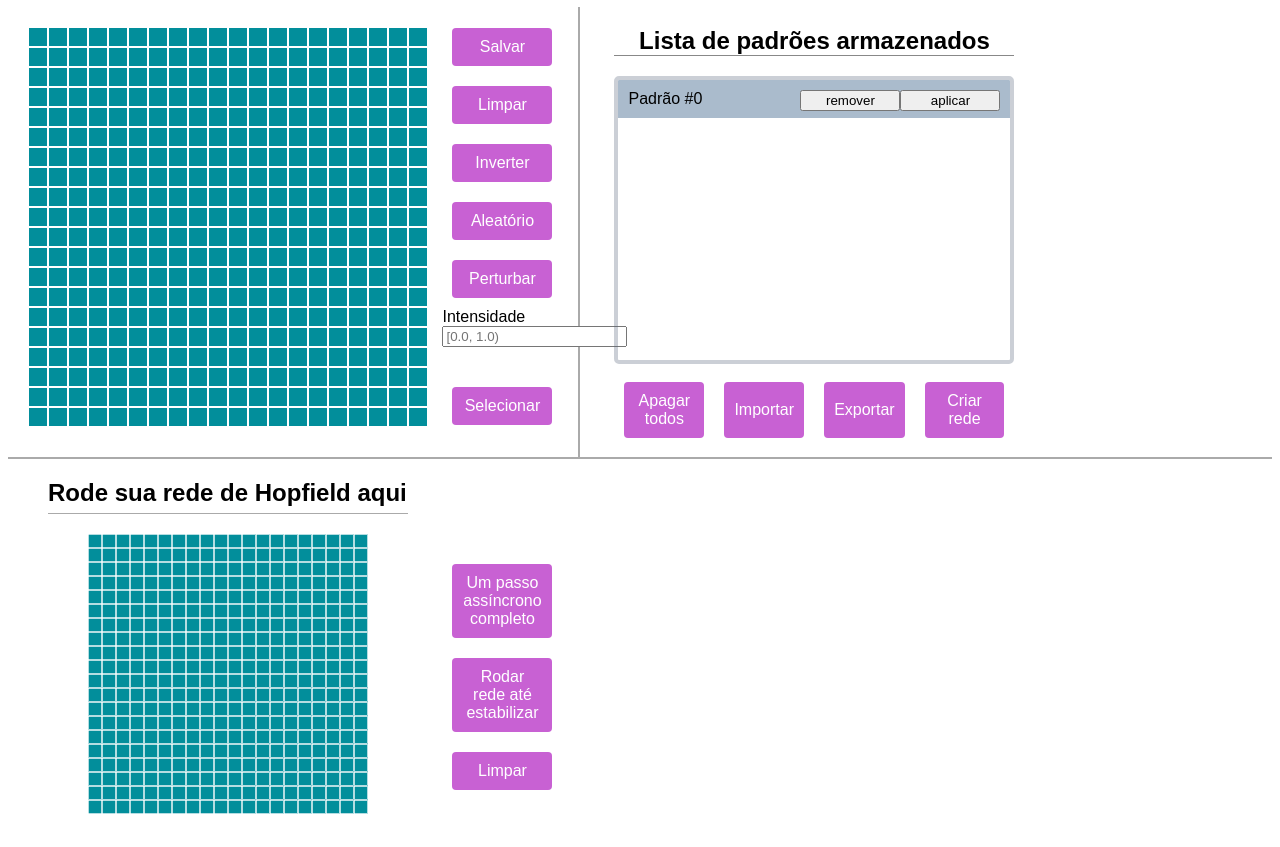
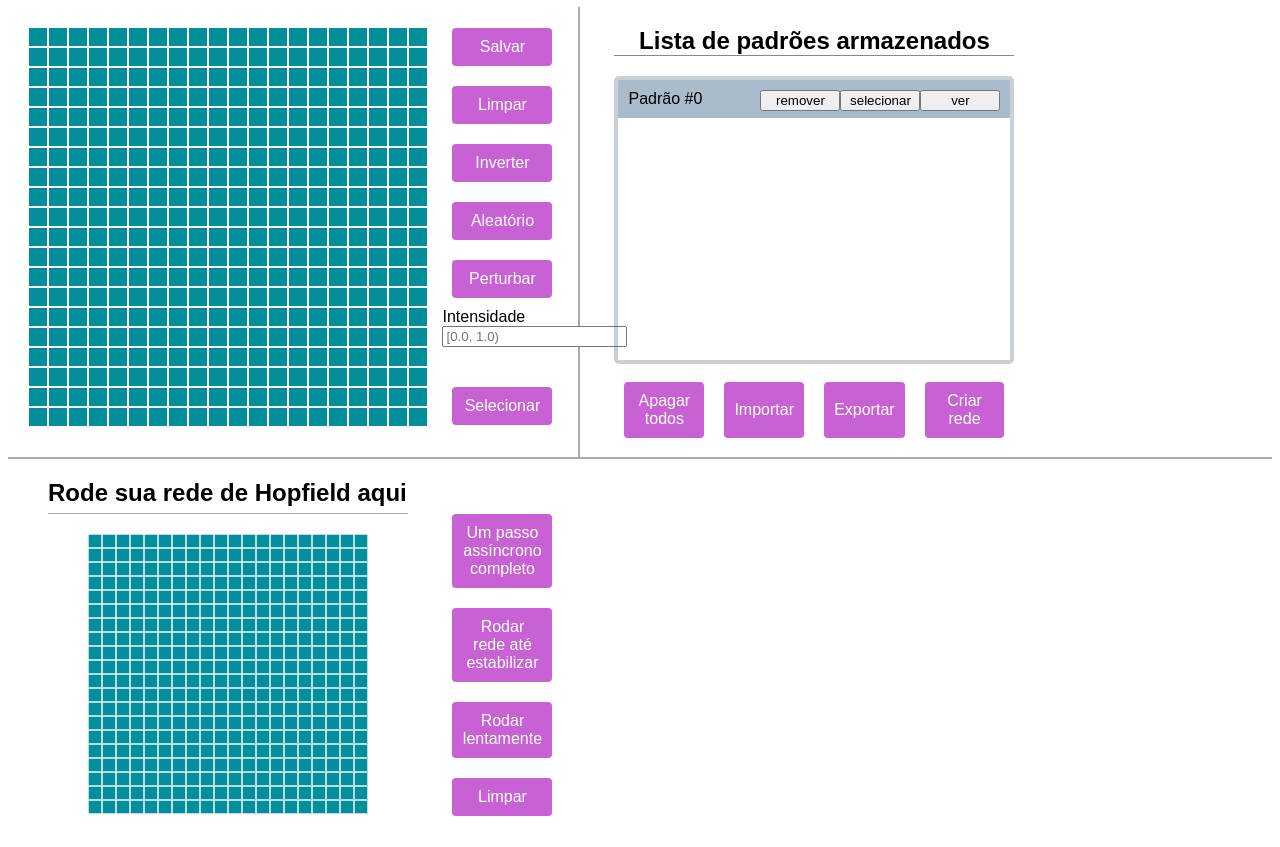
Before and after one commit to joseernesto/hopfield, a plain HTML site: page index.html in a window 1280 px wide. Both pictures are taken after a click on the button "Salvar". Shown: the part 78-925 px from the top of the page. Drawn offline with Linux system fonts and the light colour scheme.

Commit message:
Add button to select stored pattern directly

```diff
--- a/css/main.css
+++ b/css/main.css
@@ -25,6 +25,10 @@
   background-color: #38E156;
 }
 
+button {
+  cursor: pointer;
+}
+
 .primary-button {
   width: 100px;
   margin: 10px;
@@ -35,6 +39,7 @@
   padding: 10px;
   color: #fff;
   display: inline-block;
+  cursor: pointer;
 }
 
 .primary-button:focus {
@@ -130,7 +135,7 @@ h1 {
 
 #list div button {
   float: right;
-  width: 100px;
+  width: 80px;
 }
 
 #top-right .buttons-wrapper {
@@ -174,7 +179,7 @@ h1 {
   display: inline-block;
   vertical-align: top;
   margin-left: 30px;
-  margin-top: 20px;
+  margin-top: -30px;
 }
 
 #output-image {
--- a/index.html
+++ b/index.html
@@ -1,16 +1,9 @@
 <html>
   <head>
     <meta charset="UTF-8">
+    <title>Hopfield ;)</title>
     <link rel="stylesheet" type="text/css" href="css/main.css">
   </head>
-  <script src="js/settings.js"></script>
-  <script src="js/my-math.js"></script>
-  <script src="js/pattern.js"></script>
-  <script src="js/hopfield.js"></script>
-  <script src="js/ui.js"></script>
-  <script src="js/events.js"></script>
-  <script src="js/file-dealer.js"></script>
-  <script src="js/main.js"></script>
   <body>
     <h1>Discover you Hopfield Network here :)</h1>
     <div id="top-left">
@@ -43,8 +36,17 @@
       <div class="buttons-wrapper">
         <button id="full-async-pass" class="primary-button">Um passo assíncrono completo</button>
         <button id="run-hopfield" class="primary-button">Rodar rede até estabilizar</button>
+        <button id="run-slow-hopfield" class="primary-button">Rodar lentamente</button>
         <button id="clear-output" class="primary-button">Limpar</button>
       </div>
     </div>
   </body>
+  <script src="js/settings.js"></script>
+  <script src="js/my-math.js"></script>
+  <script src="js/pattern.js"></script>
+  <script src="js/hopfield.js"></script>
+  <script src="js/ui.js"></script>
+  <script src="js/events.js"></script>
+  <script src="js/file-dealer.js"></script>
+  <script src="js/main.js"></script>
 </html>
--- a/js/events.js
+++ b/js/events.js
@@ -92,9 +92,15 @@ Events.setUpEvents = function () {
   });
 }
 
-Events.setupApplyPattern = function (button, pattern) {
+Events.setupCheckPattern = function (button, pattern) {
   button.addEventListener("click", function () {
     UI.applyPattern(pattern);
+  });
+}
+
+Events.setupSelectPattern = function (button, pattern) {
+  button.addEventListener("click", function () {
+    UI.applyPattern(pattern, UI.output_image);
   });
 }
 
--- a/js/ui.js
+++ b/js/ui.js
@@ -124,18 +124,22 @@ UI.addPatternToList = function (code) {
 
   var list_item = document.createElement('div');
   var title = document.createElement('span');
-  var apply_button = document.createElement('button');
+  var check_button = document.createElement('button');
+  var select_button = document.createElement('button');
   var remove_button = document.createElement('button');
 
   title.innerHTML = "Padrão #" + code;
-  apply_button.innerHTML = "aplicar";
+  check_button.innerHTML = "ver";
+  select_button.innerHTML = "selecionar";
   remove_button.innerHTML = "remover";
 
-  Events.setupApplyPattern(apply_button, pattern);
+  Events.setupCheckPattern(check_button, pattern);
+  Events.setupSelectPattern(select_button, pattern);
   Events.setupRemovePattern(remove_button, list_item, list, code);
 
   list_item.appendChild(title);
-  list_item.appendChild(apply_button);
+  list_item.appendChild(check_button);
+  list_item.appendChild(select_button);
   list_item.appendChild(remove_button);
 
   list.appendChild(list_item);
```
